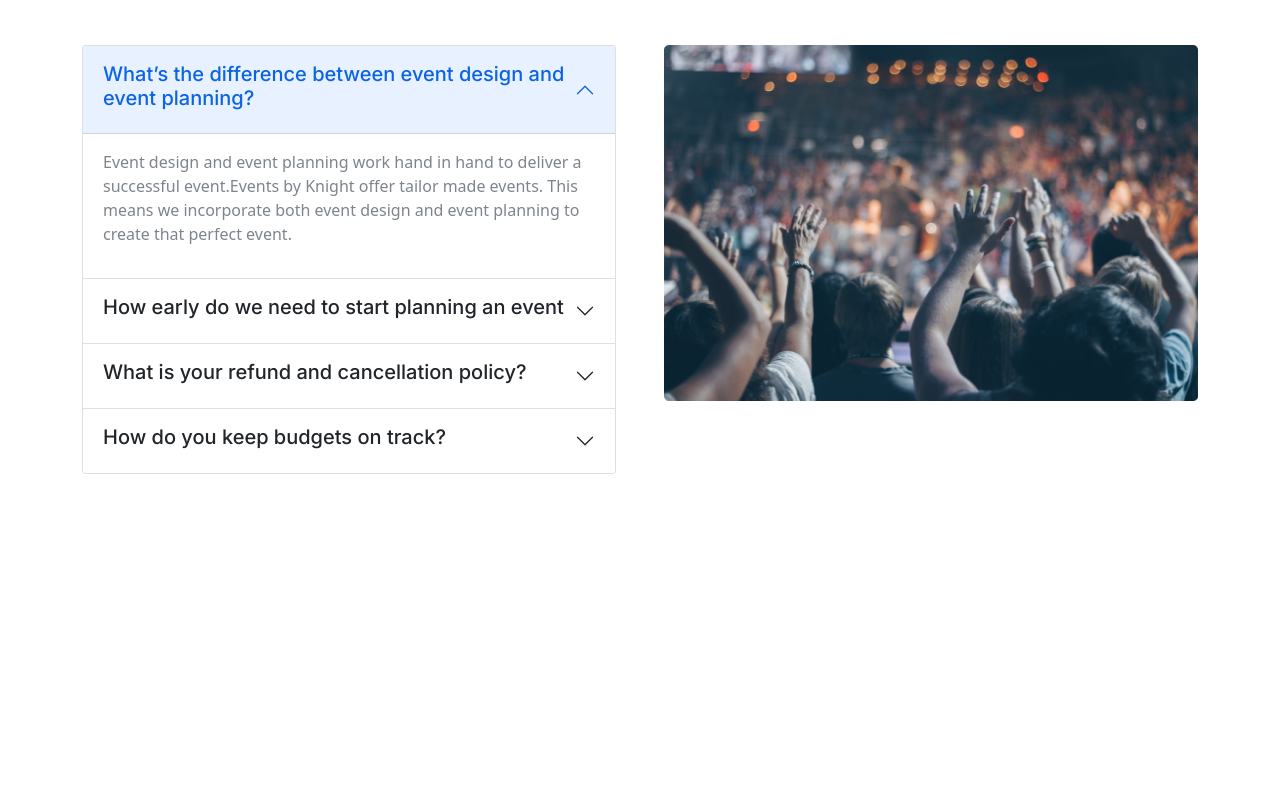
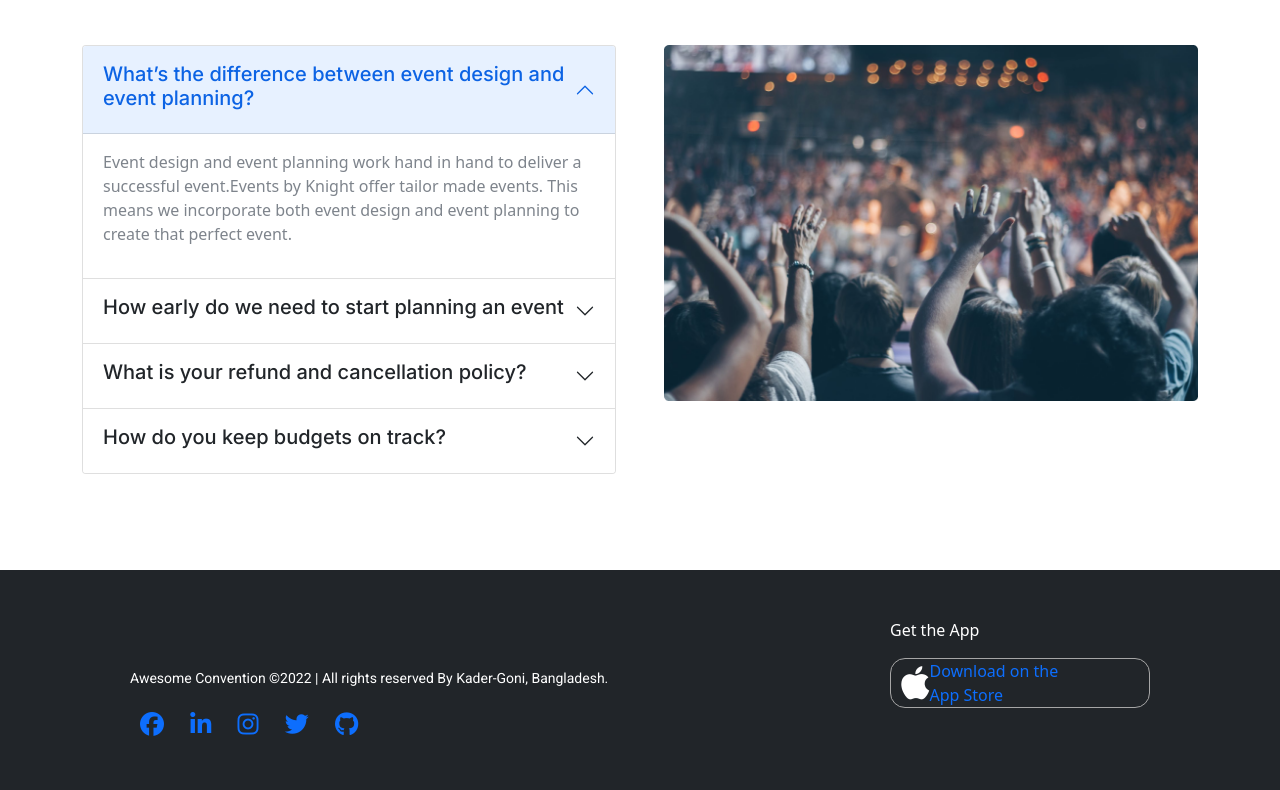
Before and after one commit to Kader-Goni/Awesome-Convention, a plain HTML site: page index.html in a window 1280 px wide. Shown: the part 1569-2359 px from the top of the page. Before the commit the page ends 2139 px from the top, so only its background shows below. Drawn offline with nearby package versions, Linux system fonts and the light colour scheme.

Commit message:
footer section added

```diff
--- a/css/style.css
+++ b/css/style.css
@@ -113,10 +113,43 @@ img{
 
 
 
+.icon a i{
+    color: #0d6efd;
+    padding: 0 10px;
+    transition: all .4s linear;
+    -webkit-transition: all .4s linear;
+    -moz-transition: all .4s linear;
+    -ms-transition: all .4s linear;
+    -o-transition: all .4s linear;
+}
+
+.icon a:hover i{
+    transform: scale(1.3);
+    -webkit-transform: scale(1.3);
+    -moz-transform: scale(1.3);
+    -ms-transform: scale(1.3);
+    -o-transform: scale(1.3);
+}
+
+.footer-icon .get-app-button{
+    padding: 0px 10px;
+    border: 1px solid #A6A6A6;
+    border-radius: 15px;
+    -webkit-border-radius: 15px;
+    -moz-border-radius: 15px;
+    -ms-border-radius: 15px;
+    -o-border-radius: 15px;
+}
+
+
+
+
+
+
+
+
+
 @media only screen and (max-width: 600px) {
-    body {
-      background-color: lightblue;
-    }
 
     .QnA header h1{
         font-size: 30px;
--- a/index.html
+++ b/index.html
@@ -373,6 +373,66 @@
 
 
 
+
+    <!-- footer part starts -->
+    <footer class="bg-dark " style="height: px;">
+        <div class="container">
+            <div class="row">
+                <div class="col-lg-8">
+                    <div class="copy-right-alert">
+
+                        <div class="text  p-5 pt-5">
+                            <p class="text-white font-roboto pt-5"><small>Awesome Convention &copy;2022 | All rights reserved By Kader-Goni, Bangladesh.</small></p>
+                            <div class="icon fs-4">
+                                <a href="https://web.facebook.com/kader.goni35" target="_blank"><i class="fab fa-facebook"></i></a>
+                                <a href="https://www.linkedin.com/in/kadergoni35/" target="_blank"><i class="fab fa-linkedin-in"></i></a>
+                                <a href="https://www.instagram.com/kader.goni35/" target="_blank"><i class="fab fa-instagram"></i></a>
+                                <a href="https://twitter.com/kader_goni" target="_blank"><i class="fab fa-twitter"></i></a>
+                                <a href="https://github.com/Kader-Goni" target="_blank"><i class="fab fa-github"></i></a>
+
+                            </div>
+
+                        </div>
+
+                    </div>
+                </div>
+                <div class="col-lg-4 ">
+                    <div class="p-5 pt-5 text-white">
+                        <p class="text-white">Get the App</p>
+
+
+                        <div class="footer-icon">
+                            <div class="get-app-button d-flex">
+                                <div class="apple d-flex align-items-center">
+                                    <i class="fab fa-apple fs-38 text-white"></i>
+                                </div>
+                                <div class="app-deatils">
+                                    <a href="https://github.com/">Download on the <br> <span>App Store</span></a>
+                                </div>
+
+                            </div>
+                        </div>
+
+
+
+
+
+
+
+
+
+                    </div>
+                </div>
+            </div>
+
+
+        </div>
+
+    </footer>
+    <!-- footer part ends -->
+
+
+
     <!-- bootsrtap js link -->
     <script src="https://cdn.jsdelivr.net/npm/bootstrap@5.1.3/dist/js/bootstrap.bundle.min.js" integrity="sha384-ka7Sk0Gln4gmtz2MlQnikT1wXgYsOg+OMhuP+IlRH9sENBO0LRn5q+8nbTov4+1p" crossorigin="anonymous"></script>
 </body>
```
